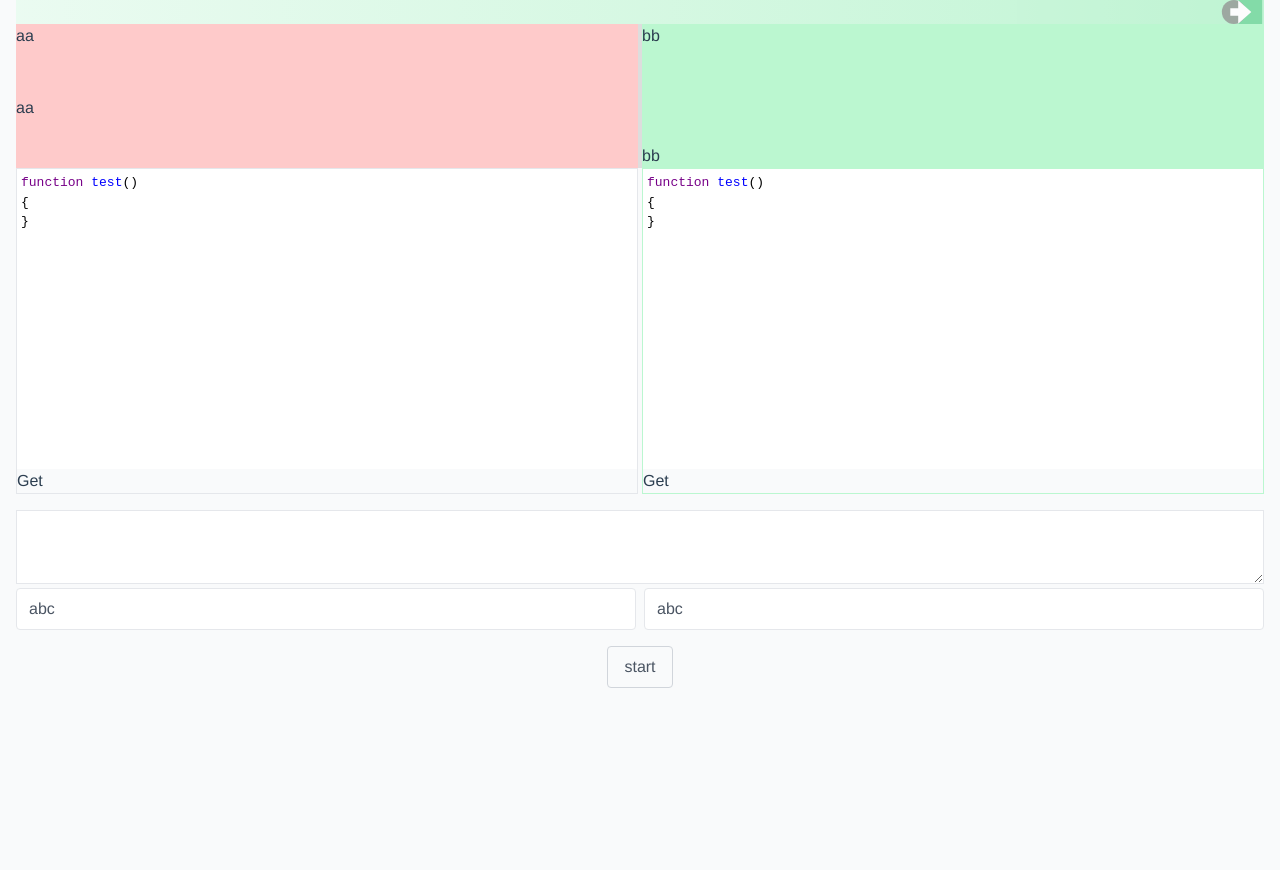
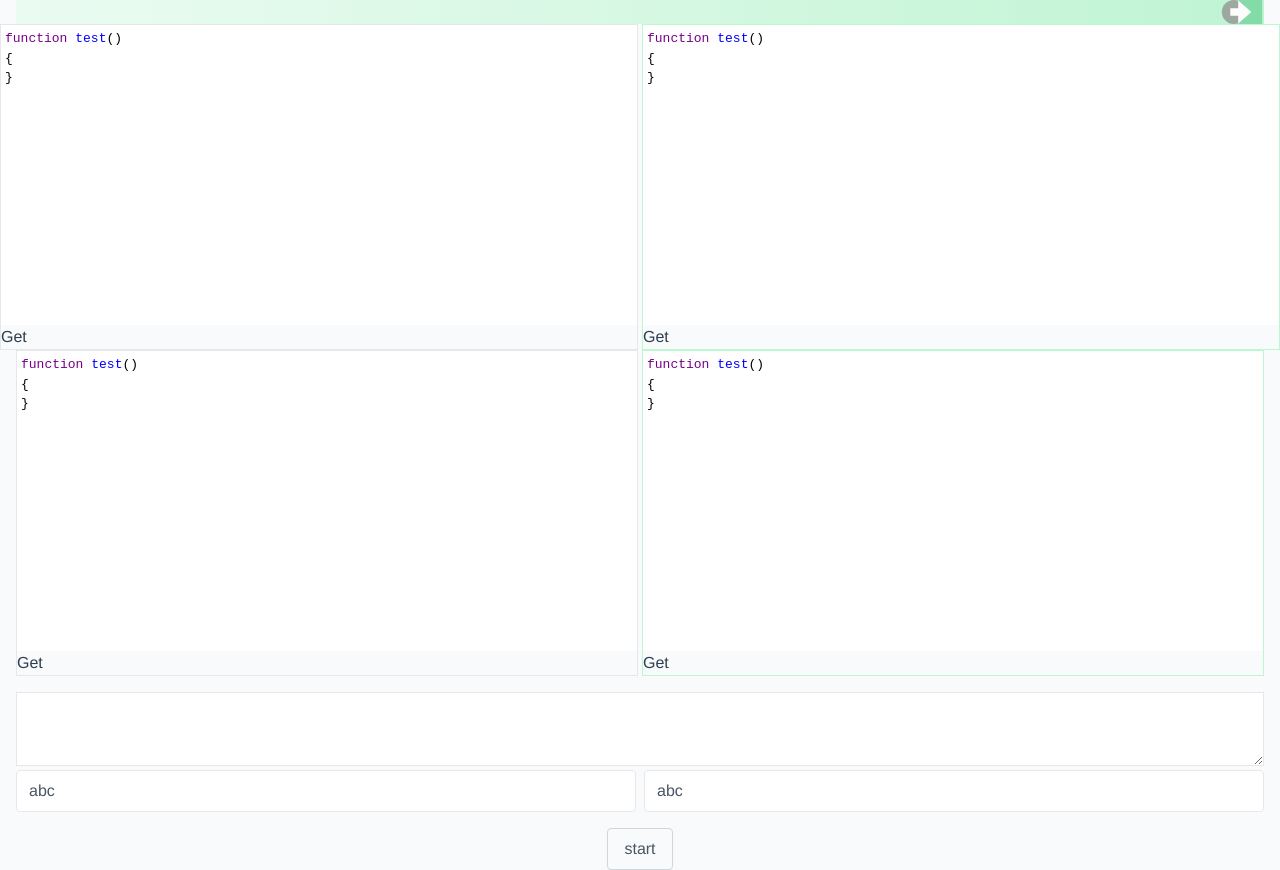
Before and after one commit to maxzz/revue-playground, a Vue app: page / in a window 1280 px wide. Before the commit the page ends 800 px from the top, so only its background shows below. Built offline with nearby package versions, Linux system fonts and the light colour scheme.

Commit message:
Feature: embed working splitter

```diff
--- a/src/components/Editors.vue
+++ b/src/components/Editors.vue
@@ -1,10 +1,10 @@
 <template>
-    <SplitPane>
+    <SplitPane style="m-4">
         <template v-slot:a>
-            aa<br><br><br>aa
+            <Editor class="flex-1 border border-gray-200" />
         </template>
         <template v-slot:b>
-            bb<br><br><br><br><br>bb
+            <Editor class="flex-1 border border-green-200" />
         </template>
     </SplitPane>
 
--- a/src/components/SplitPane.vue
+++ b/src/components/SplitPane.vue
@@ -1,12 +1,12 @@
 <template>
-    <div ref="container" class="flex px-4">
-        <div class="bg-red-200" :style="styleA">
+    <div ref="container" class="splitpane">
+        <div :style="styleA">
             <slot name="a">
                 default a
             </slot>
         </div>
-        <div class="splitpane-divider horizontal flex-grow-0 flex-shrink-0" @mousedown="onMouseDown"></div>
-        <div class="bg-green-200" :style="styleB">
+        <div class="splitpane-divider flex-grow-0 flex-shrink-0" @mousedown="onMouseDown"></div>
+        <div :style="styleB">
             <slot name="b">
                 default b
             </slot>
@@ -87,34 +87,28 @@
 </script>
 
 <style lang="scss">
-    .splitpane-content {
-        flex: 1;
-        /* for Firefox, otherwise it overflows the parent*/
-        min-height: 0;
-        min-width: 0;
+    .splitpane {
+        display: flex;
     }
 
-    .splitpane {
-        flex: 1;
-        /* for Firefox, otherwise it overflows the parent*/
-        min-height: 0;
-        min-width: 0;
-    }
+    // .splitpane-content {
+    //     flex: 1;
+    //     /* for Firefox, otherwise it overflows the parent*/
+    //     min-height: 0;
+    //     min-width: 0;
+    // }
 
     .splitpane-divider {
-        background-color: #ddd;
-    }
+        //background-color: #ddd;
+        width: 4px;
 
-    .splitpane-divider.horizontal {
-        width: 4px;
-    }
-
-    .splitpane-divider.vertical {
-        height: 4px;
+        &.vertical {
+            height: 4px;
+        }
     }
 
     .splitpane-divider:hover {
-        background-color: red; //#999
+        background-color: #999;
         cursor: col-resize;
     }
 
```
Also changed, not shown: 1 other file (tests, documents, lock files or other folders).
